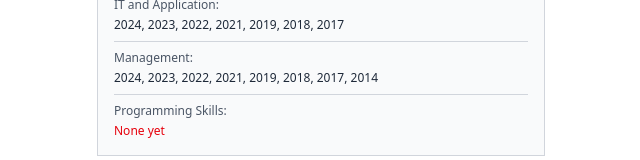
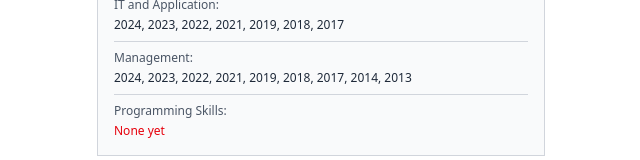
Before and after one commit to pyKinsu/CodeLearn, a Next.js app: page /pyq in a window 1280 px wide. Shown: the part 614-774 px from the top of the page, without its empty margins (319-959 px from the left). Built offline with nearby package versions, Linux system fonts and the light colour scheme; no server answers.

Commit message:
Update page.tsx

```diff
--- a/app/(User)/pyq/page.tsx
+++ b/app/(User)/pyq/page.tsx
@@ -19,18 +19,19 @@ interface Notification {
 }
 
 // BCA Semester 1 Subjects with PDF URLs from GitHub via jsdelivr CDN
+// jsdelivr provides better CDN performance and no CORS issues
 const subjects: Subject[] = [
   {
     name: 'Basic Mathematics',
     papers: {
-      2024: '/pdf/pyq/bca-1-sem/basic-mathematics/bca-1-sem-basic-mathematics-2024.pdf',
-      2023: '/pdf/pyq/bca-1-sem/basic-mathematics/bca-1-sem-basic-mathematics-2023.pdf',
+      2024: '/pdf/pyq/bca-1-sem/basic-mathematics/bca-1-sem-basic-mathematics-303102-2024.pdf',
+      2023: '/pdf/pyq/bca-1-sem/basic-mathematics/bca-1-sem-basic-mathematics-303102-2023.pdf',
       2022: null,
-      2021: '/pdf/pyq/bca-1-sem/basic-mathematics/bca-1-sem-basic-mathematics-2021.pdf',
+      2021: '/pdf/pyq/bca-1-sem/basic-mathematics/bca-1-sem-basic-mathematics-303102-2021.pdf',
       2020: null,
       2019: null,
-      2018: '/pdf/pyq/bca-1-sem/basic-mathematics/bca-1-sem-basic-mathematics-2018.pdf',
-      2017: '/pdf/pyq/bca-1-sem/basic-mathematics/bca-1-sem-basic-mathematics-2017.pdf',
+      2018: '/pdf/pyq/bca-1-sem/basic-mathematics/bca-1-sem-basic-mathematics-303102-2018.pdf',
+      2017: '/pdf/pyq/bca-1-sem/basic-mathematics/bca-1-sem-basic-mathematics-303102-2017.pdf',
       2016: null,
       2015: null,
       2014: '/pdf/pyq/bca-1-sem/basic-mathematics/bca-1-sem-basic-mathematics-2014.pdf',
@@ -40,13 +41,13 @@ const subjects: Subject[] = [
   {
     name: 'Communicative English',
     papers: {
-      2024: '/pdf/pyq/bca-1-sem/communicative-english/bca-1-sem-communicative-english-2024.pdf',
+      2024: '/pdf/pyq/bca-1-sem/communicative-english/bca-1-sem-communicative-english-303101-2024.pdf',
       2023: null,
-      2022: '/pdf/pyq/bca-1-sem/communicative-english/bca-1-sem-communicative-english-2022.pdf',
-      2021: '/pdf/pyq/bca-1-sem/communicative-english/bca-1-sem-communicative-english-2021.pdf',
+      2022: '/pdf/pyq/bca-1-sem/communicative-english/bca-1-sem-communicative-english-303101-2022.pdf',
+      2021: '/pdf/pyq/bca-1-sem/communicative-english/bca-1-sem-communicative-english-303101-2021.pdf',
       2020: null,
-      2019: '/pdf/pyq/bca-1-sem/communicative-english/bca-1-sem-communicative-english-2019.pdf',
-      2018: '/pdf/pyq/bca-1-sem/communicative-english/bca-1-sem-communicative-english-2018.pdf',
+      2019: '/pdf/pyq/bca-1-sem/communicative-english/bca-1-sem-communicative-english-303101-2019.pdf',
+      2018: '/pdf/pyq/bca-1-sem/communicative-english/bca-1-sem-communicative-english-303101-2018.pdf',
       2017: '/pdf/pyq/bca-1-sem/communicative-english/bca-1-sem-communicative-english-303101-2017.pdf',
       2016: null,
       2015: null,
@@ -57,13 +58,13 @@ const subjects: Subject[] = [
   {
     name: 'Information Technology and Application',
     papers: {
-      2024: '/pdf/pyq/bca-1-sem/information-technology-and-application/bca-1-sem-information-technology-and-application-2024.pdf',
-      2023: '/pdf/pyq/bca-1-sem/information-technology-and-application/bca-1-sem-information-technology-and-application-2023.pdf',
-      2022: '/pdf/pyq/bca-1-sem/information-technology-and-application/bca-1-sem-information-technology-and-application-2022.pdf',
-      2021: '/pdf/pyq/bca-1-sem/information-technology-and-application/bca-1-sem-information-technology-and-application-2021.pdf',
+      2024: '/pdf/pyq/bca-1-sem/information-technology-and-application/bca-1-sem-information-technology-and-application-303103-2024.pdf',
+      2023: '/pdf/pyq/bca-1-sem/information-technology-and-application/bca-1-sem-information-technology-and-application-303103-2023.pdf',
+      2022: '/pdf/pyq/bca-1-sem/information-technology-and-application/bca-1-sem-information-technology-and-application-303103-2022.pdf',
+      2021: '/pdf/pyq/bca-1-sem/information-technology-and-application/bca-1-sem-information-technology-and-application-303103-2021.pdf',
       2020: null,
-      2019: '/pdf/pyq/bca-1-sem/information-technology-and-application/bca-1-sem-information-technology-and-application-2019.pdf',
-      2018: '/pdf/pyq/bca-1-sem/information-technology-and-application/bca-1-sem-information-technology-and-application-2018.pdf',
+      2019: '/pdf/pyq/bca-1-sem/information-technology-and-application/bca-1-sem-information-technology-and-application-303103-2019.pdf',
+      2018: '/pdf/pyq/bca-1-sem/information-technology-and-application/bca-1-sem-information-technology-and-application-303103-2018.pdf',
       2017: '/pdf/pyq/bca-1-sem/information-technology-and-application/bca-1-sem-information-technology-and-application-303103-2017.pdf',
       2016: null,
       2015: null,
@@ -74,18 +75,18 @@ const subjects: Subject[] = [
   {
     name: 'Principles of Management and Organization',
     papers: {
-      2024: '/pdf/pyq/bca-1-sem/principles-of-management-and-organization/bca-1-sem-principle-of-management-and-organization-2024.pdf',
-      2023: '/pdf/pyq/bca-1-sem/principles-of-management-and-organization/bca-1-sem-principle-of-management-and-organization-2023.pdf',
-      2022: '/pdf/pyq/bca-1-sem/principles-of-management-and-organization/bca-1-sem-principle-of-management-and-organization-2022.pdf',
-      2021: '/pdf/pyq/bca-1-sem/principles-of-management-and-organization/bca-1-sem-principle-of-management-and-organization-2021.pdf',
+      2024: '/pdf/pyq/bca-1-sem/principles-of-management-and-organization/bca-1-sem-principle-of-management-and-organization-303104-2024.pdf',
+      2023: '/pdf/pyq/bca-1-sem/principles-of-management-and-organization/bca-1-sem-principle-of-management-and-organization-303104-2023.pdf',
+      2022: '/pdf/pyq/bca-1-sem/principles-of-management-and-organization/bca-1-sem-principle-of-management-and-organization-303104-2022.pdf',
+      2021: '/pdf/pyq/bca-1-sem/principles-of-management-and-organization/bca-1-sem-principle-of-management-and-organization-303104-2021.pdf',
       2020: null,
-      2019: '/pdf/pyq/bca-1-sem/principles-of-management-and-organization/bca-1-sem-principle-of-management-and-organization-2019.pdf',
-      2018: '/pdf/pyq/bca-1-sem/principles-of-management-and-organization/bca-1-sem-principle-of-management-and-organization-2018.pdf',
-      2017: '/pdf/pyq/bca-1-sem/principles-of-management-and-organization/bca-1-sem-principle-of-management-and-organization-2017.pdf',
+      2019: '/pdf/pyq/bca-1-sem/principles-of-management-and-organization/bca-1-sem-principle-of-management-and-organization-303104-2019.pdf',
+      2018: '/pdf/pyq/bca-1-sem/principles-of-management-and-organization/bca-1-sem-principle-of-management-and-organization-303104-2018.pdf',
+      2017: '/pdf/pyq/bca-1-sem/principles-of-management-and-organization/bca-1-sem-principle-of-management-and-organization-303104-2017.pdf',
       2016: null,
       2015: null,
       2014: '/pdf/pyq/bca-1-sem/principles-of-management-and-organization/bca-1-sem-principle-of-management-and-organization-2014.pdf',
-      2013: null,
+      2013: '/pdf/pyq/bca-1-sem/principles-of-management-and-organization/bca-1-sem-principle-of-management-and-organization-2013.pdf',
     }
   },
   {
```
